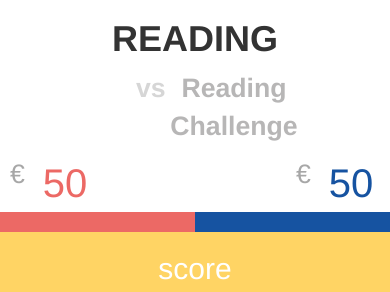
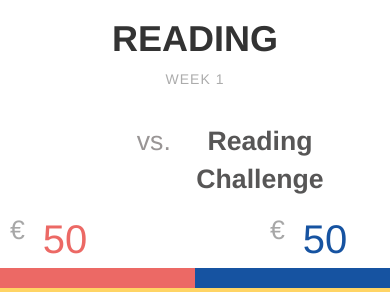
Before and after one commit to datene/chicken, a Rails app: page /challenges/1 in a window 390 px wide; the page is wider, and only the part inside the window is pictured. Shown: the part 373-665 px from the top of that part. Run offline with Rails 7, Linux system fonts and the light colour scheme; a user stored in the database is signed in; data comes from the database, SQL or seed files in the repository; data that the repository does not hold is empty; style sheets or scripts are compiled from the project's sources; some libraries are stand-ins or nearby versions.

Commit message:
Make website responsive

```diff
--- a/app/assets/stylesheets/components/_whoop.scss
+++ b/app/assets/stylesheets/components/_whoop.scss
@@ -1,10 +1,10 @@
 .whoop-container {
   height: 100vh;
   background: white;
+  background-color: #333333;
   position: fixed;
   top: 0;
   left: 0;
-  overflow: scroll;
   right: 0;
   bottom: 0;
   transform: translateY(calc(100% - 56px ));
@@ -21,6 +21,9 @@
   }
   &.is-open {
     transform: translateY(0%);
+    #logging-form {
+      display: flex;
+    }
 
     .add_score span {
       transform: rotate(45deg);
--- a/app/assets/stylesheets/pages/_loggedtimes.scss
+++ b/app/assets/stylesheets/pages/_loggedtimes.scss
@@ -1,43 +1,13 @@
-// .button-times {
-//   color: white;
-//   height: 100px;
-//   width: 300px;
-//   background: #EC6965;
-//   border-radius: 10px;
-//   p {
-//     height:100%;
-//     width:100%;
-//   }
-// }
-
-// .button-logging-hours {
-//   color: white;
-//   height: 100px;
-//   width: 300px;
-//   background: #EC6965;
-//   border-radius: 10px;
-// }
-
-// .add_time {
-//   background-color: $yellow;
-//   min-height: 100%;
-//   padding: 50px;
-//   h1 {
-//     color: white;
-//     text-align: center;
-//   }
-// }
-
 
 #logging-form {
-  height: calc(100vh - 72px);
+  min-height: calc(100vh - 72px);
   display: flex;
   align-items: center;
   justify-content: center;
-  // background-color: #fafafa;
   background-color: #333333;
   color: white;
   flex-flow: column;
+  display: none;
 }
 
 .wrapper-logging-times{
--- a/app/assets/stylesheets/pages/_showchallenge.scss
+++ b/app/assets/stylesheets/pages/_showchallenge.scss
@@ -12,7 +12,7 @@
   display: flex;
   justify-content: space-around;
   height: 150px;
-  width: 400px;
+  max-width: 400px;
   margin-left: auto;
   margin-right: auto;
   position: relative;
@@ -20,12 +20,8 @@
 
 .avatarbox-score {
   display: flex;
-  justify-content: space-around;
-  height: 150px;
-  width: 600px;
-  margin-left: auto;
-  margin-right: auto;
-  position: relative;
+  justify-content: center;
+
 }
 
 .borderavatar {
@@ -57,13 +53,15 @@
 
 .player-item {
   font-size: 20pt;
-  color: #B7B6B6;
-  flex: 0 0 10%;
+  color: #575656;
+  flex: 0 0 45px;
   text-align: center;
+  margin: 13px 10px;
 }
 
 .grey {
-  color: #D6D6D6;
+  color: #999595;
+  font-weight: lighter;
 }
 
 .wagers {
@@ -79,7 +77,7 @@
 }
 
 .filler {
-  flex: 1 0 40%;
+  flex: 1;
 }
 
 .creator {
@@ -131,7 +129,7 @@
   font-size: 20pt;
   text-align: center;
   color: white;
-  margin: auto 0;
+  margin: auto 30px;
   padding-top: 8px;
   height: 60px;
   width: 60px;
@@ -151,15 +149,31 @@
   font-weight: bold;
 }
 
-.blackglow {
+// .blackglow {
+//   height: 100px;
+//   width: 100px;
+//   position: absolute;
+//   border-radius: 50%;
+//   background-color: black;
+//   opacity: 0.2;
+//   z-index: 999;
+//   color: white;
+//   text-align: center;
+//   font-weight: bold;
+// }
+
+.week{
+  text-align: center;
+  margin-bottom: 20px;
+  text-transform: uppercase;
+  color: #ACACAC;
+  letter-spacing: 1px;
+}
+
+.challenge-avatar {
   height: 100px;
   width: 100px;
-  position: absolute;
   border-radius: 50%;
-  background-color: black;
-  opacity: 0.2;
-  z-index: 999;
-  color: white;
-  text-align: center;
-  font-weight: bold;
+  background-size: cover !important;
+  background-position: center center !important;
 }
--- a/app/controllers/challenges_controller.rb
+++ b/app/controllers/challenges_controller.rb
@@ -14,10 +14,12 @@
     end
 
     today = Date.current
-    current_week = ((today - @challenge.start_date) / 7).ceil
+    @current_week = ((1 + (today - @challenge.start_date)) / 7).ceil
 
-    beginning_of_week = @challenge.start_date + (current_week - 1).weeks
-    end_of_week = @challenge.start_date + current_week.weeks - 1.day
+    check_checkpoints(@current_week)
+
+    beginning_of_week = @challenge.start_date + (@current_week - 1).weeks
+    end_of_week = @challenge.start_date + @current_week.weeks - 1.day
 
     # current week ratios
     @creator_logged_times_amount = @challenge.logged_times.where(user: @challenge.creator).between(beginning_of_week, end_of_week).sum(:amount)
@@ -195,4 +197,12 @@
       return ratio
     end
   end
+
+  def check_checkpoints(current_week)
+    missing_weeks = (1...current_week).to_a - @challenge.checkpoints.pluck(:week)
+
+    missing_weeks.each do |week|
+      Checkpoints::CreateService.new(@challenge, week).call
+    end
+  end
 end
--- a/app/views/challenges/show.html.erb
+++ b/app/views/challenges/show.html.erb
@@ -9,8 +9,11 @@
       <% end %>
     </div>
     <h1><%=@challenge.activity.upcase%></h1>
+    <div class="week">
+      Week <%= @current_week %>
+    </div>
     <div class="playerbox">
-      <p class="player-item"><%= @challenge.creator.first_name %></p><p class="player-item grey">vs</p><p class="player-item">
+    <p class="player-item"><%= @challenge.creator.first_name %></p><p class="player-item grey">vs.</p><p class="player-item">
       <% if @challenge.challenger != nil %>
       <%= @challenge.challenger.first_name %></p>
       <% else %>
@@ -28,13 +31,12 @@
   <div class="score">
     <h2>score</h2>
     <div class="avatarbox-score allotment">
+    <div class="challenge-avatar" style="<%= "transform: scale(#{@imagestyle_creator_ratio}); background: linear-gradient(rgba(0, 0, 0, 0.54), rgba(0, 0, 0, 0.48)), url(#{@challenge.creator.picture})" %>"  >
 
-      <div class="blackglow" style="<%= "transform: scale(#{@imagestyle_creator_ratio})" %>"> <%#= logged_time.amount %></div>
-      <%= image_tag @challenge.creator.picture, class: "avatar-small", style: "transform: scale(#{@imagestyle_creator_ratio})" %>
+    </div>
       <div class="alloted"><%= @challenge.allotment %></div>
-      <div class="blackglow" style="<%= "transform: scale(#{@imagestyle_challenger_ratio})" %>"> 20 </div>
       <% if @challenge.challenger != nil %>
-      <%= image_tag @challenge.challenger.picture, class: "avatar-small", style: "transform: scale(#{@imagestyle_challenger_ratio})"%>
+          <div class="challenge-avatar" style="<%= "transform: scale(#{@imagestyle_creator_ratio}); background: linear-gradient(rgba(0, 0, 0, 0.54), rgba(0, 0, 0, 0.48)), url(#{@challenge.challenger.picture})" %>"  >
       <% else %>
       <%= image_tag "http://static1.squarespace.com/static/55b0eea6e4b0eac970b56fa2/t/567c8e6de0327cd48acb8afe/1451003519533/chicken-sombrero.gif", class: "avatar-small", style: "transform: scale(#{@imagestyle_challenger_ratio})" %>
       <% end %>
```
